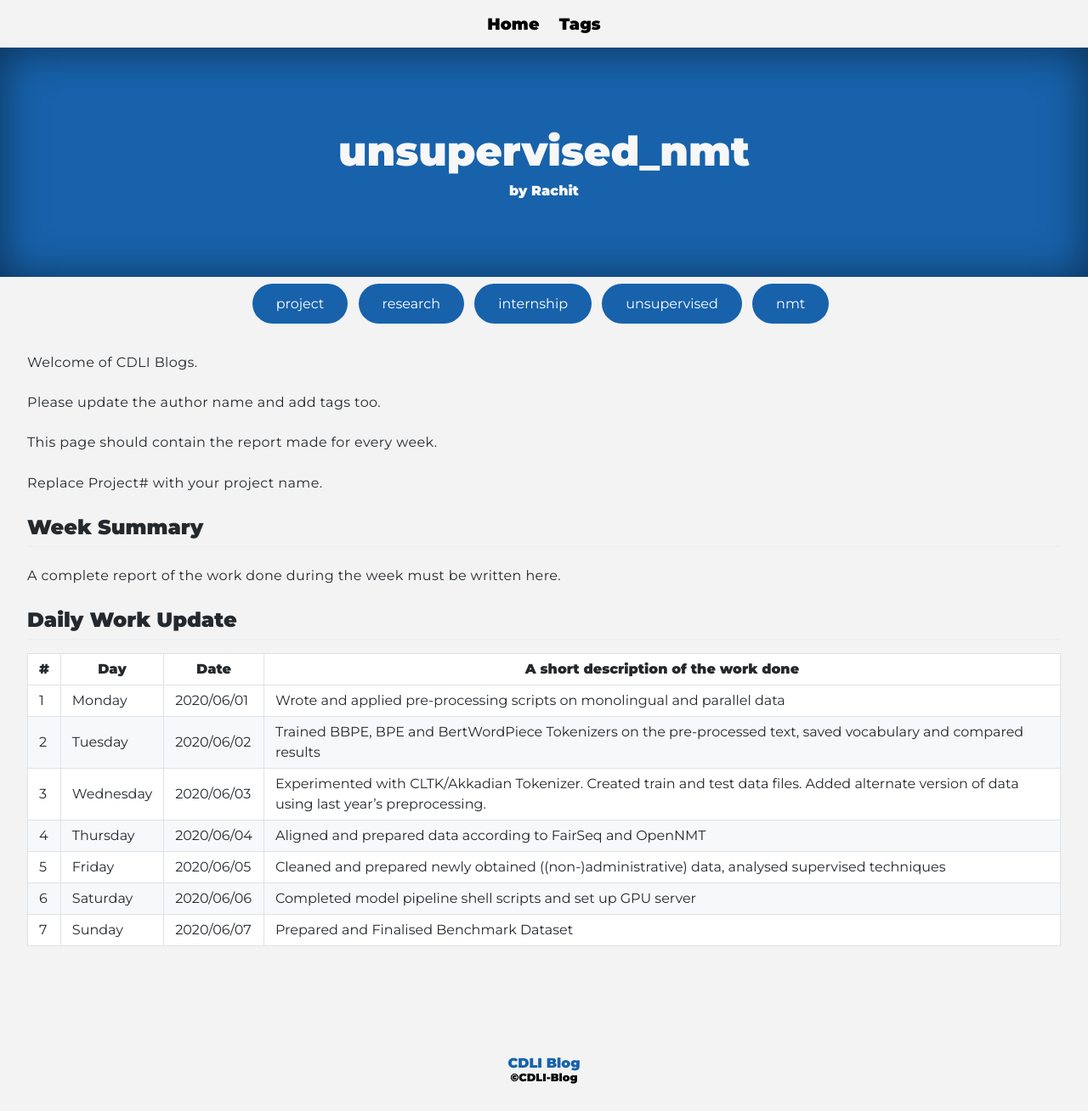
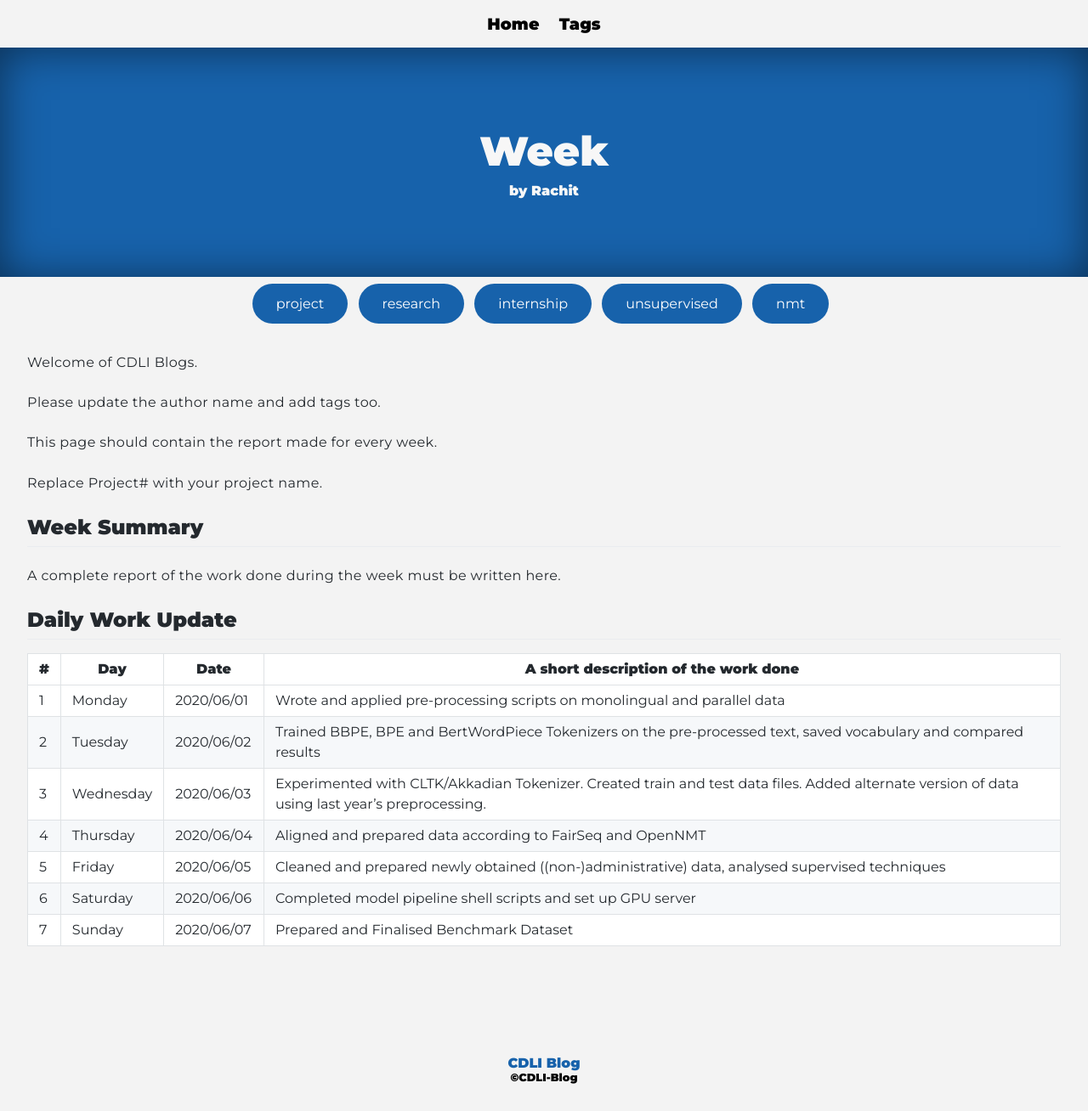
Before and after one commit to cdli-gh/blog, a Jekyll site: the page built from _blog/intern20/unsupervised_nmt/posts/01_week1.md, in a window 1280 px wide. Shown: the whole page at 85% size. Built offline with Jekyll 4.4.1, drawn with Linux system fonts in a browser that asks for light colours; Markdown is read by kramdown in place of the engine named in the settings.

Commit message:
Updated Week #1- Tokenisers and Benchmark

```diff
--- a/_blog/intern20/unsupervised_nmt/posts/01_week1.md
+++ b/_blog/intern20/unsupervised_nmt/posts/01_week1.md
@@ -1,6 +1,6 @@
 ---
 layout: page
-title: unsupervised_nmt
+title: Week #1- Tokenisers and Benchmark
 author: "Rachit"
 tags: ["project","research","internship", "unsupervised", "nmt"]
 ---
```
